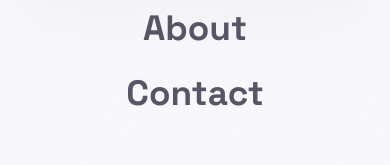
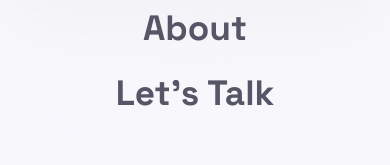
Before and after one commit to anjanex/landing-page, a Next.js app: page / in a window 390 px wide. Both pictures are taken after a click on the button "Menu". Shown: the part 492-657 px from the top of the page. Built offline with nearby package versions, Linux system fonts and the light colour scheme.

Commit message:
sidebar modified

```diff
--- a/components/Navigation.tsx
+++ b/components/Navigation.tsx
@@ -156,8 +156,14 @@ export default function Navigation() {
           <a href="#about" className="mobile-menu-link" onClick={handleMobileLinkClick}>
             About
           </a>
-          <a href="#contact" className="mobile-menu-link" onClick={handleMobileLinkClick}>
-            Contact
+          <a
+            href="https://wa.me/917977933565?text=Hello%2C%20I%20would%20like%20to%20get%20in%20touch."
+            target="_blank"
+            rel="noopener noreferrer"
+            aria-label='LetsTalk'
+            className="mobile-menu-link"
+          >
+            Let&apos;s Talk
           </a>
         </div>
       </div>
```
